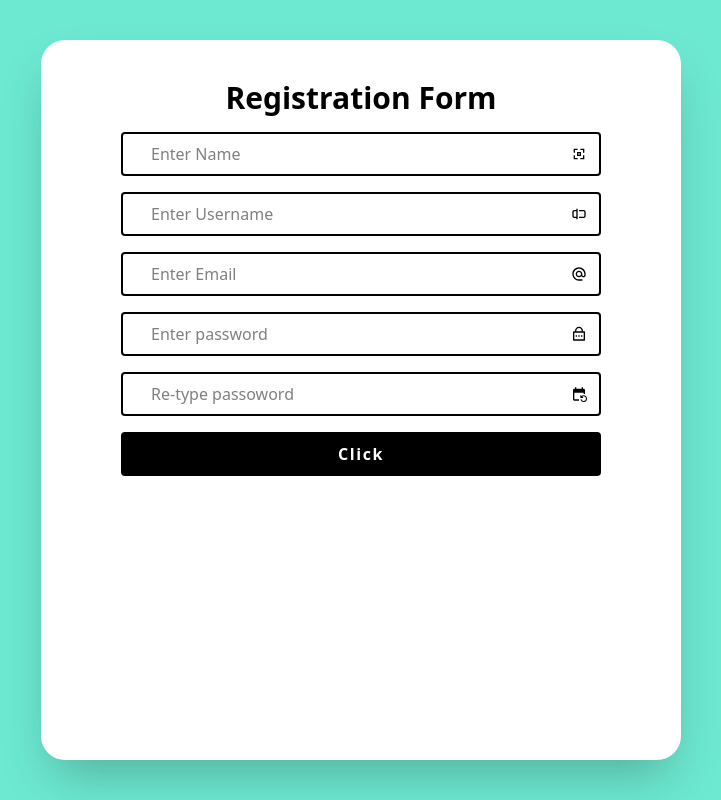
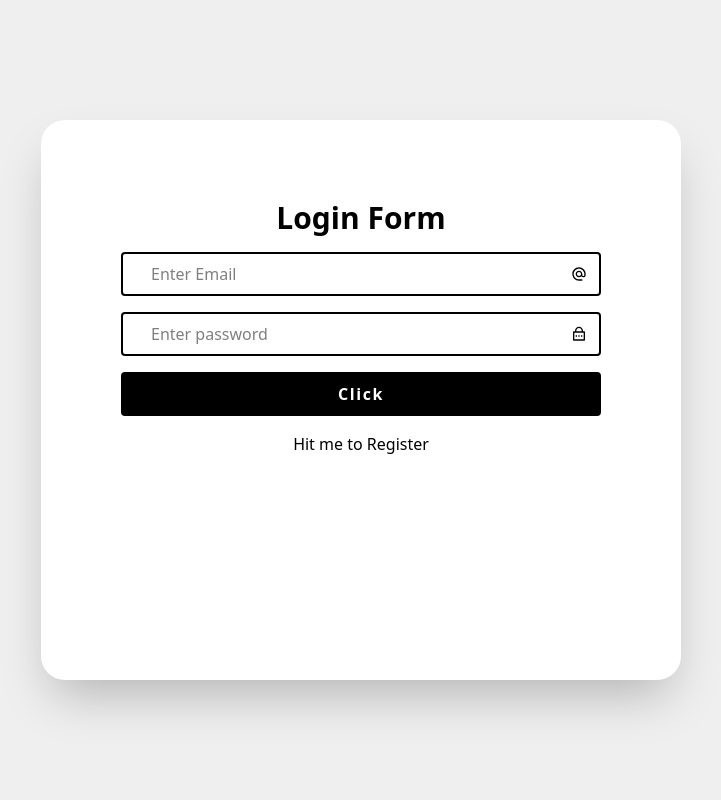
Before and after one commit to Rajeev0805/Billfrontend, a React (Vite) app: page / in a window 1280 px wide. Shown: the whole page, without its empty margins (279-1000 px from the left). Built offline with nearby package versions, Linux system fonts and the light colour scheme.

Commit message:
Implement login functionality with form validation and navigation; add Main component and update routing

```diff
--- a/src/components/user/Login.jsx
+++ b/src/components/user/Login.jsx
@@ -1,8 +1,70 @@
-import React from 'react'
+
+import React, { useState } from 'react'
+import { MdAlternateEmail } from 'react-icons/md'
+import { RiLockPasswordLine } from 'react-icons/ri'
+import { Link, useNavigate } from 'react-router-dom'
+import empServices from '../../services/empServices'
+import toast from 'react-hot-toast'
 
 const Login = () => {
+    const navigate=useNavigate()
+    const [formData,setFormData]=useState({
+    password:"",
+    email:""
+  })
+  const handelChange=e=>{
+    let {name,value}=e.target
+    setFormData((preVal)=>({...preVal,[name]:value}))
+  }
+  const handelSubmit=e=>{
+    e.preventDefault()
+    let {password,email}=formData
+    if(!password||!email){
+      toast.error("All feilds are mandatory")
+      return
+    }
+    (async()=>{
+      let data=await empServices.loginUser(formData)
+      try {
+        if(data.status==200){
+          toast.success("Login successfully")
+          navigate("/Home")
+        }
+        else{
+          toast.error(`${data.response.data.message}`)
+        }
+      }
+      catch (error) {
+        toast.error("Something went wrong")
+      }
+    })()
+  }
   return (
-    <div>Login</div>
+    <div className='bg-[#efefef] size-full flex justify-center items-center'>
+         <form action="" className='w-1/2 h-[70%]  rounded-3xl bg-white shadow-2xl flex  items-center flex-col gap-4 px-[80px] py-20 max-sm:w-[90%] overflow-scroll' onSubmit={handelSubmit}>
+           <div className='font-bold w-full flex justify-center items-center'>
+             <h1 className='text-3xl max-lg:text-sm'>Login Form</h1>
+           </div>
+
+
+           <div className='border-2  w-full flex justify-center items-center px-3 rounded-sm'>
+             <input type="email" name="email" placeholder='Enter Email' className='w-full outline-none px-4 h-10' onChange={handelChange}/>
+               <span><MdAlternateEmail /></span>
+           </div>
+           <div className='border-2  w-full flex justify-center items-center px-3 rounded-sm'>
+             <input type="password" name="password" placeholder='Enter password' className='w-full outline-none px-4 h-10' onChange={handelChange}/>
+               <span><RiLockPasswordLine /></span>
+           </div>
+
+           <div className='border-2  w-full flex justify-center items-center px-3 rounded-sm bg-black hover:bg-[#555] active:bg-lime-500 active:scale-[0.9]'>
+            <button className='h-10 text-white font-bold text-md tracking-widest w-full outline-0'>Click</button>
+           </div>
+
+           <div className='hover:underline'>
+              <Link to={"register"}>Hit me to Register</Link>
+           </div>
+         </form>
+       </div>
   )
 }
 
--- a/src/components/user/Register.jsx
+++ b/src/components/user/Register.jsx
@@ -53,7 +53,7 @@ const Register = () => {
       try{
         if(data.status == 201){
           toast.success("Registered successfully")
-          navigate("/Login")
+          navigate("/")
         }
         else{
           toast.error("Something Went wrong")
--- /dev/null
+++ b/src/components/user/main/Main.jsx
@@ -0,0 +1,9 @@
+import React from 'react'
+
+const Main = () => {
+  return (
+    <div>Main</div>
+  )
+}
+
+export default Main
--- a/src/services/empServices.js
+++ b/src/services/empServices.js
@@ -9,6 +9,15 @@ let empServices={
         catch(error){
             console.log(error)
         }
+    },
+    loginUser : async(payload)=>{
+        try{
+            let data= await axiosInstance.post('/login', payload);
+            return data
+        }
+        catch(error){
+            console.log(error)
+        }
     }
 }
 export default empServices
```
Also changed, not shown: src/routes/routes.jsx (+7 -2 lines).
